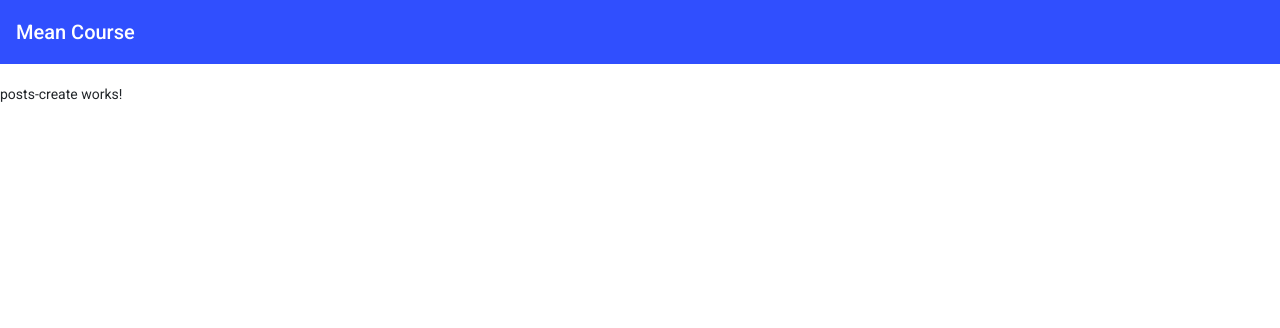
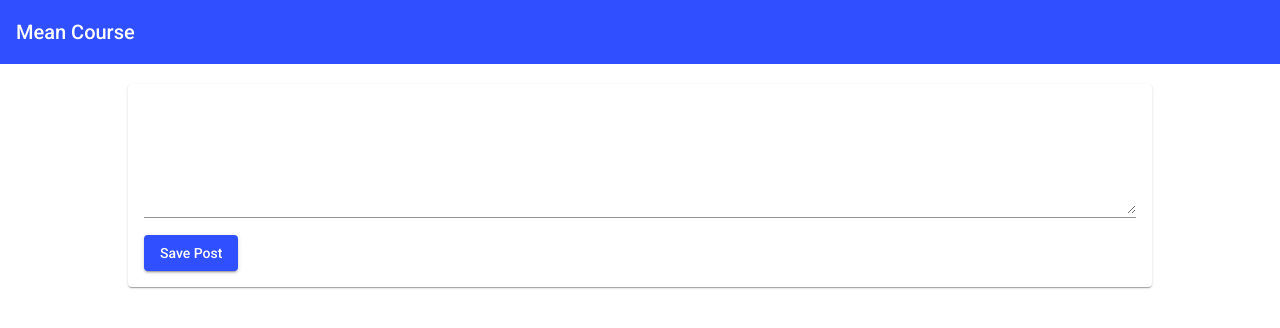
Before and after one commit to Primeshheshan/mean-course, an Angular app: page / in a window 1280 px wide. Shown: the top 328 px of the page. Built offline with nearby package versions, Linux system fonts and the light colour scheme.

Commit message:
added mat card , button and input area

```diff
--- a/src/app/posts/posts-create/posts-create.component.css
+++ b/src/app/posts/posts-create/posts-create.component.css
@@ -0,0 +1,9 @@
+mat-card {
+  width: 80%;
+  margin: auto;
+}
+
+mat-form-field,
+textarea {
+  width: 100%;
+}
--- a/src/app/posts/posts-create/posts-create.component.html
+++ b/src/app/posts/posts-create/posts-create.component.html
@@ -1 +1,9 @@
-<p>posts-create works!</p>
+<mat-card>
+  <mat-form-field>
+    <textarea matInput name="" id="" rows="6" [(ngModel)]="inputValue"></textarea>
+  </mat-form-field>
+<button color="primary"
+        (click)="onAddPost()"
+        mat-raised-button>Save Post</button>
+</mat-card>
+<p>{{newPost}}</p>
--- a/src/app/posts/posts-create/posts-create.component.ts
+++ b/src/app/posts/posts-create/posts-create.component.ts
@@ -6,9 +6,13 @@ import { Component, OnInit } from '@angular/core';
   styleUrls: ['./posts-create.component.css']
 })
 export class PostsCreateComponent implements OnInit {
-
+  inputValue ='';
+  newPost!: string;
   constructor() { }
 
+  onAddPost() {
+    this.newPost = this.inputValue;
+  }
   ngOnInit(): void {
   }
 
```
